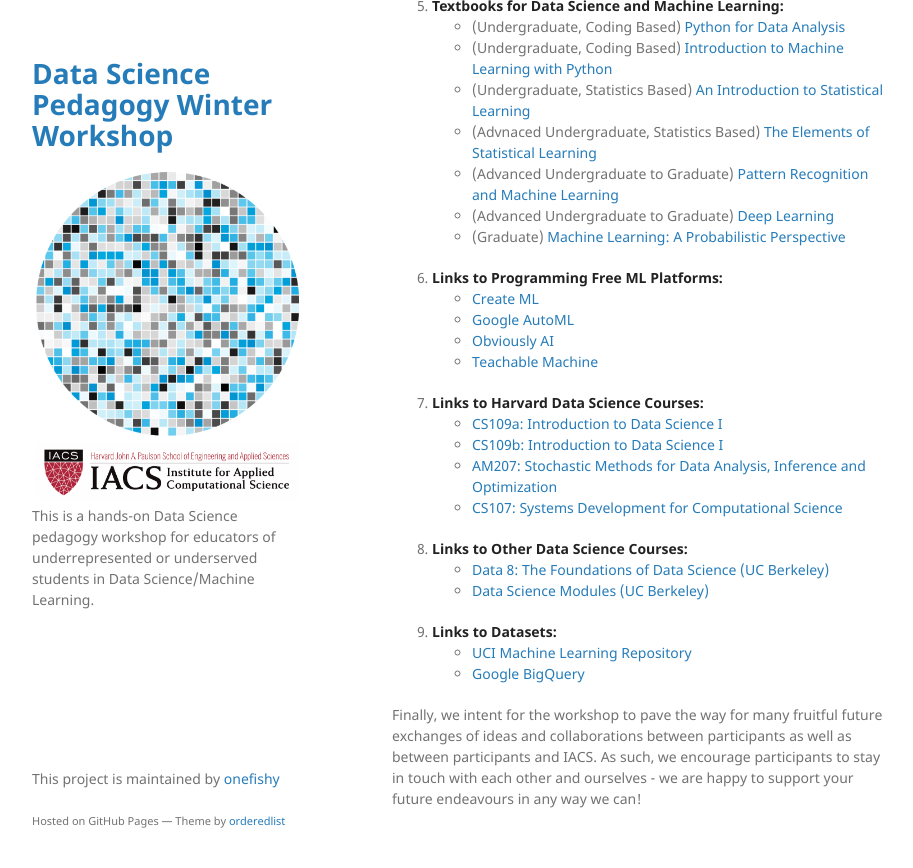
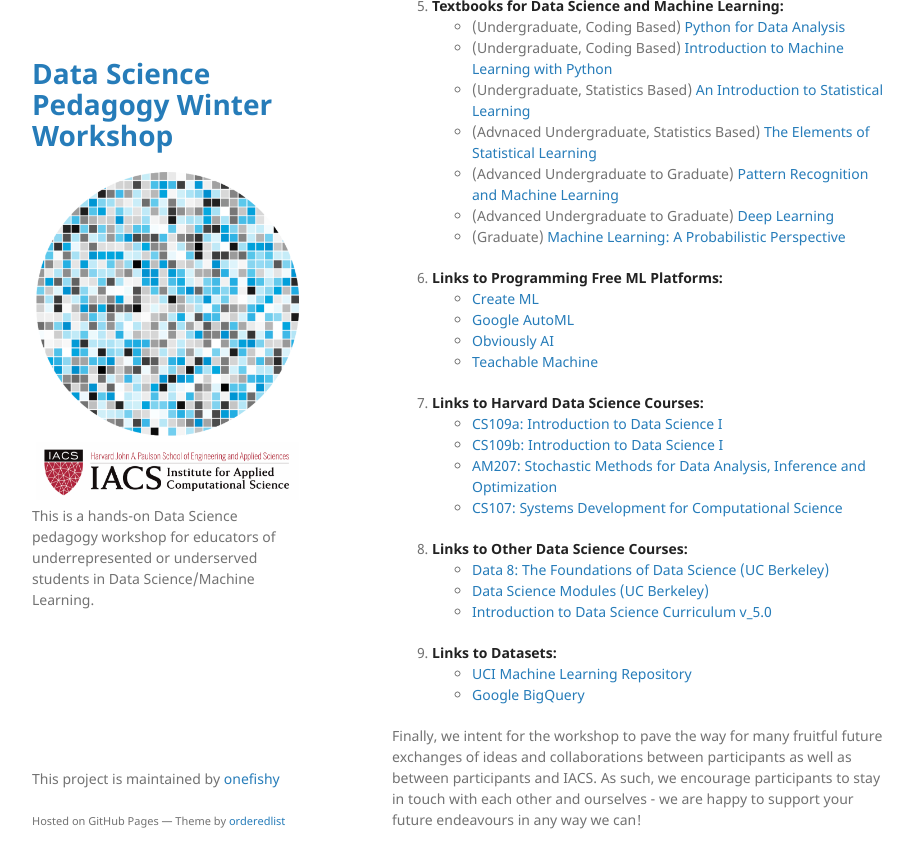
Before and after one commit to onefishy/data-science-workshop, a Jekyll site: the page built from docs/after_the_workshop.md, in a window 1280 px wide and 900 px high, scrolled down 1263 px. Shown: the top 868 px of the window, without its empty margins (178-1091 px from the left). Built offline with Jekyll 4.4.1, drawn with Linux system fonts in a browser that asks for light colours; our own code applies the rules of GitHub Pages for plain Markdown files.

Commit message:
Update after_the_workshop.md

```diff
--- a/docs/after_the_workshop.md
+++ b/docs/after_the_workshop.md
@@ -42,6 +42,7 @@ We hope that the workshop provides a jumping off point for participants to creat
 8. **Links to Other Data Science Courses:**
     - [Data 8: The Foundations of Data Science (UC Berkeley)](http://data8.org)
     - [Data Science Modules (UC Berkeley)](https://ds-modules.github.io/DS-Modules/)
+    - [Introduction to Data Science Curriculum v_5.0](https://curriculum.idsucla.org)
 
 9. **Links to Datasets:**
     - [UCI Machine Learning Repository](http://archive.ics.uci.edu/ml/index.php)
```
